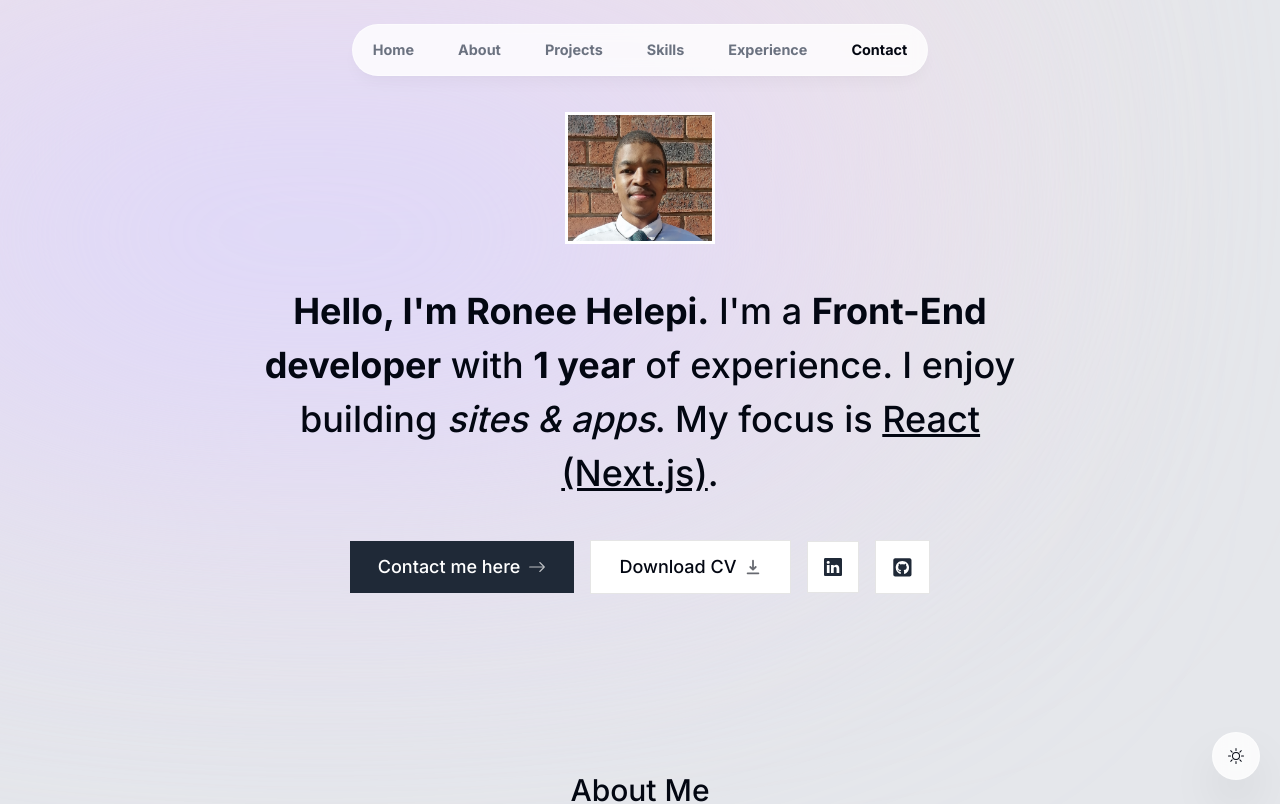
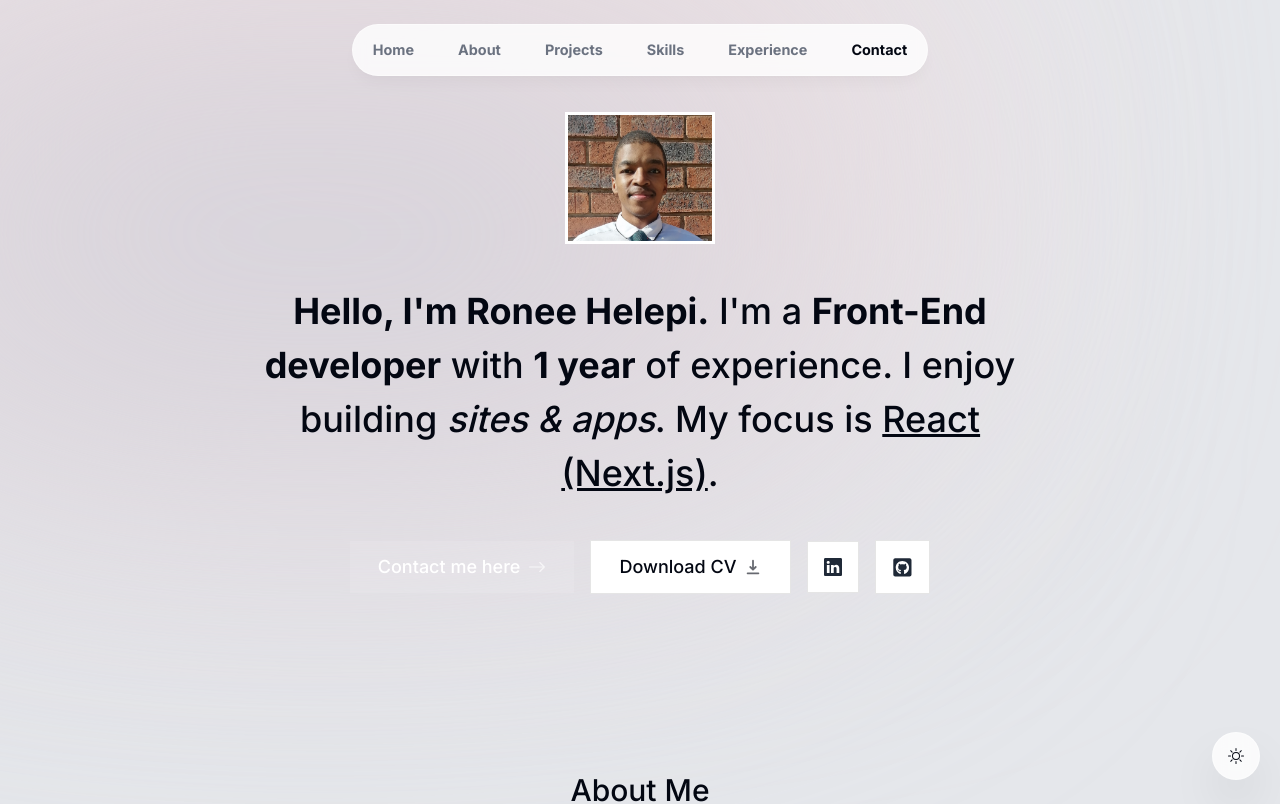
Before and after one commit to RONHEL235/portfolio-website, a Next.js app: page / in a window 1280 px wide. Shown: the top 804 px of the page. Built offline with nearby package versions, Linux system fonts and the light colour scheme; no server answers.

Commit message:
Styling header in dark mode.

```diff
--- a/app/layout.tsx
+++ b/app/layout.tsx
@@ -21,9 +21,9 @@
   return (
     <html lang="en" className="!scroll-smooth">
       <body className={`${inter.className}
-      bg-gray-200 text-gray-950 relative dark:bg-gray-900 dark:text-gray-50 dark:text-opacity-90`}>
-        <div className="bg-[#fbe2e3] relative top-[-6rem] -z-10 right-[11rem] h-[31.25rem] w-[31.25rem] rounded-full blur-[10rem] sm:w-[68.75rem] dark:bg-[#363434]"></div>
-        <div className="bg-[#dbd7fb] absolute top-[-1rem] -z-10 left-[-35rem] h-[31.25rem] w-[50rem] rounded-full blur-[10rem] sm:w-[68.75rem] md:left-[-33rem] lg:left-[-28rem] xl:left-[-15rem] 2xl:left-[-5rem] dark:bg-[#29292a]"></div>
+      bg-gray-200 text-gray-950 relative dark:bg-neutral-900 dark:text-gray-50 dark:text-opacity-90`}>
+        <div className="bg-[#fbe2e3] relative top-[-6rem] -z-10 right-[11rem] h-[31.25rem] w-[31.25rem] rounded-full blur-[10rem] sm:w-[68.75rem] dark:bg-[#1b1818]"></div>
+        <div className="bg-[#d3d2da] absolute top-[-1rem] -z-10 left-[-35rem] h-[31.25rem] w-[50rem] rounded-full blur-[10rem] sm:w-[68.75rem] md:left-[-33rem] lg:left-[-28rem] xl:left-[-15rem] 2xl:left-[-5rem] dark:bg-[#191717]"></div>
         <ActiveSectionContextProvider>
         <Header />
         {children}
--- a/components/header.tsx
+++ b/components/header.tsx
@@ -12,7 +12,7 @@
 
     return (
         <header className="z-[999] relative">
-            <motion.div className="fixed top-0 left-1/2 -translate-x-1/2 h-[4.5rem] w-full rounded-none border border-white border-opacity-40 bg-white bg-opacity-80 shadow-lg shadow-black/[0.03] backdrop-blur-[0.5rem] sm:top-6 sm:h-[3.25rem] sm:w-[36rem] sm:rounded-full"
+            <motion.div className="fixed top-0 left-1/2 -translate-x-1/2 h-[4.5rem] w-full rounded-none border border-white border-opacity-40 bg-white bg-opacity-80 shadow-lg shadow-black/[0.03] backdrop-blur-[0.5rem] sm:top-6 sm:h-[3.25rem] sm:w-[36rem] sm:rounded-full dark:bg-white/10 dark:border-black/40"
             initial={{ y: -100, x: "-50%", opacity: 0 }}
             animate={{ y: 0, x: "-50%", opacity: 1 }}
             ></motion.div>
--- a/components/intro.tsx
+++ b/components/intro.tsx
@@ -58,9 +58,9 @@
                 }}
             >
                 <Link href="#contact"
-                className="group bg-gray-800 text-white px-7 py-3 flex items-center gap-2 outline-none
+                className="group bg-white/10 text-white px-7 py-3 flex items-center gap-2 outline-none
                 focus:scale-110 hover:scale-110
-                hover:bg-gray-800 active:scale-105
+                hover:bg-white/10 active:scale-105
                 transition"
                 onClick={() => {
                     setActiveSection("Contact")
@@ -73,7 +73,8 @@
                 focus:scale-110 hover:scale-110
                 active:scale-105
                 transition
-                cursor-pointer borderBlack"
+                cursor-pointer borderBlack
+                dark:bg-white/10"
                 href="/CV.pdf" download={true}>
                     Download CV <HiDownload
                     className="opacity-60"
--- a/components/theme-switch.tsx
+++ b/components/theme-switch.tsx
@@ -37,7 +37,7 @@
 
   return (
     <button
-    className="fixed bottom-5 right-5 bg-white w-[3rem] h-[3rem] bg-opacity-80 backdrop-blur-[0.5rem] border border-white border-opacity-40 shadow-2xl rounded-full flex items-center justify-center hover:scale-[1.15] active:scale-105 transition-all"
+    className="fixed bottom-5 right-5 bg-white w-[3rem] h-[3rem] bg-opacity-80 backdrop-blur-[0.5rem] border border-white border-opacity-40 shadow-2xl rounded-full flex items-center justify-center hover:scale-[1.15] active:scale-105 transition-all dark:bg-neutral-900"
     onClick={toggleTheme}>
         {theme === "light" ? <BsSun /> : <BsMoon />}
     </button>
```
